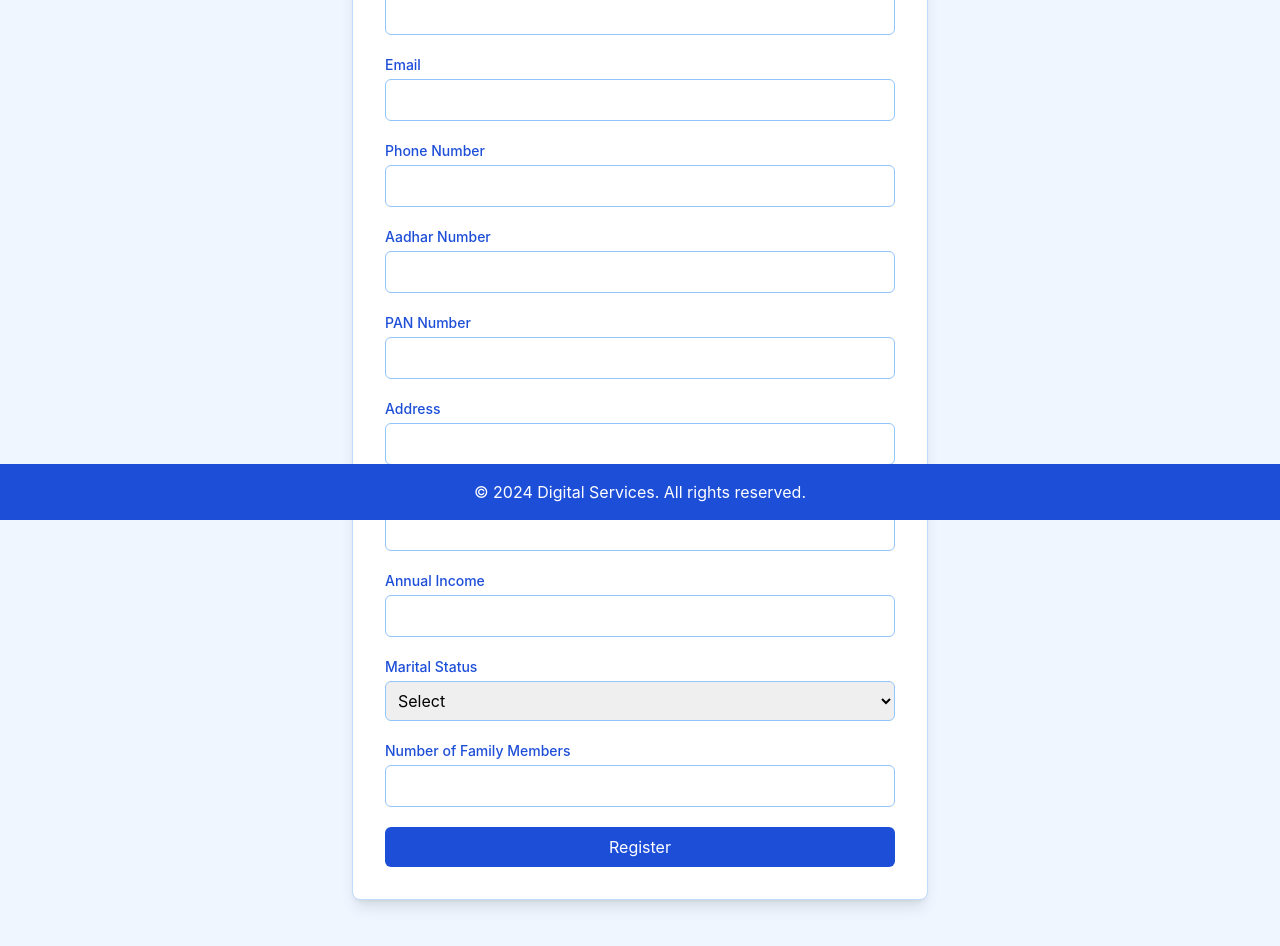
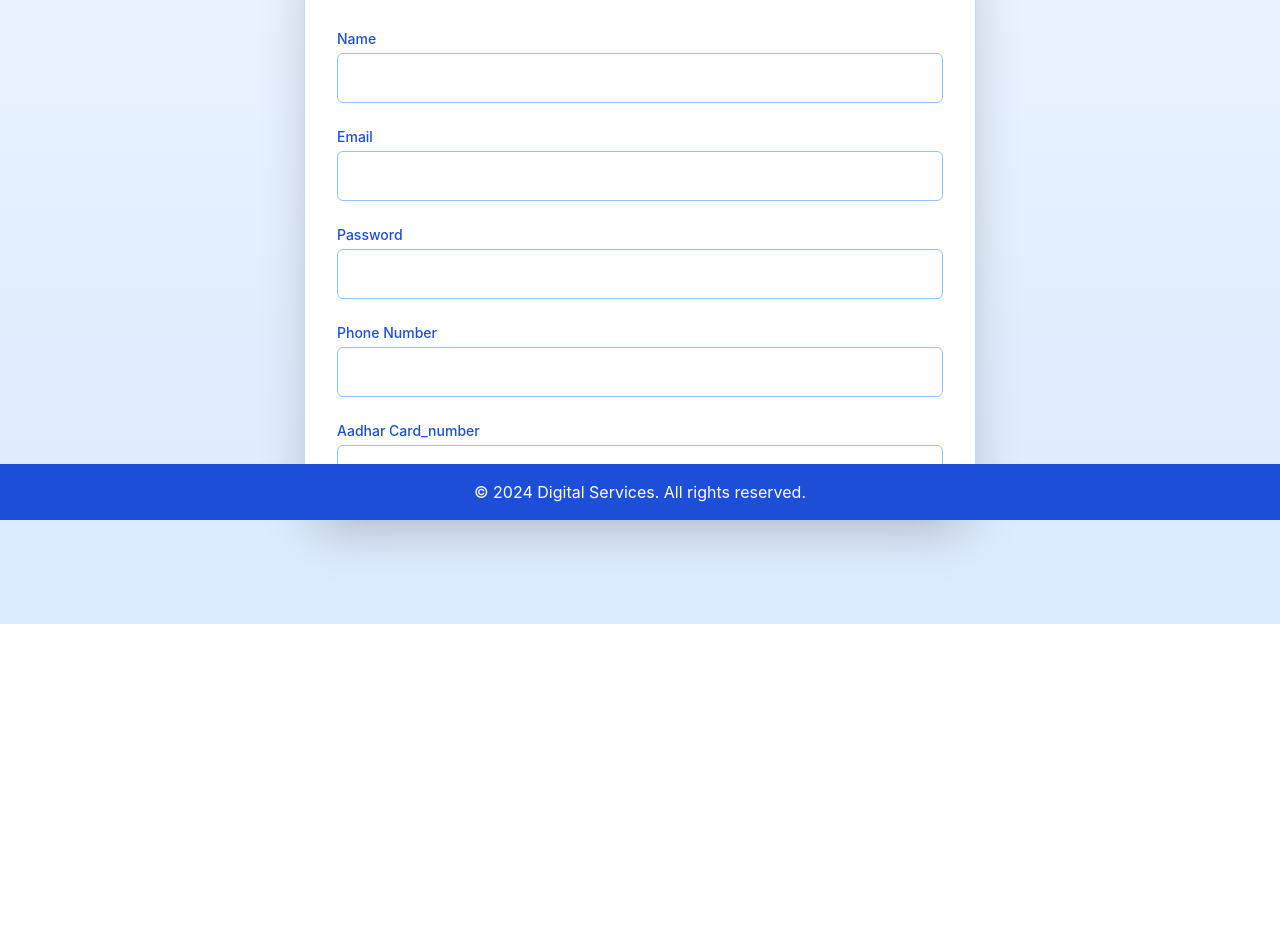
Before and after one commit to transmogrify76/DigitalServices, a React (Create React App) app in the folder digital-services/: page /signup in a window 1280 px wide. Shown: the part 280-1226 px from the top of the page. After the commit the page ends 904 px from the top, so only its background shows below. Built offline with nearby package versions, Linux system fonts and the light colour scheme.

Commit message:
login & Signup

```diff
--- a/digital-services/src/App.js
+++ b/digital-services/src/App.js
@@ -2,6 +2,7 @@ import React from 'react';
 import { BrowserRouter as Router, Route, Routes } from 'react-router-dom';
 import HomePage from './pages/HomePage';
 import SignUp from './pages/SignUp';
+import Login from './pages/Login';
 
 const App = () => {
   return (
@@ -10,6 +11,7 @@ const App = () => {
         <Route path="/" element={<HomePage />} />
         <Route path="/home" element={< HomePage/>} />
         <Route path="/signup" element={< SignUp/>} />
+        <Route path="/login" element={< Login/>} />
       </Routes>
     </Router>
   );
--- /dev/null
+++ b/digital-services/src/pages/Login.jsx
@@ -0,0 +1,102 @@
+import React, { useState } from "react";
+import Navbar from '../components/Navbar';
+import Footer from '../components/Footer';
+
+const Login = () => {
+  const [formData, setFormData] = useState({
+    email: "",
+    password: "",
+  });
+
+  const handleChange = (e) => {
+    const { name, value } = e.target;
+    setFormData({
+      ...formData,
+      [name]: value,
+    });
+  };
+
+  const handleSubmit = async (e) => {
+    e.preventDefault();
+
+    console.log("API Endpoint:", process.env.REACT_APP_API_ENDPOINT);
+    console.log("API Key:", process.env.REACT_APP_API_KEY);
+
+    try {
+      const apiUrl = `${process.env.REACT_APP_API_ENDPOINT}/users/login`;
+      const response = await fetch(apiUrl, {
+        method: "POST",
+        headers: {
+          "Content-Type": "application/json",
+          "API-Key": process.env.REACT_APP_API_KEY,
+        },
+        body: JSON.stringify(formData),
+      });
+
+      if (response.ok) {
+        const result = await response.json();
+        console.log("Login successful:", result);
+      } else {
+        const errorData = await response.json();
+        console.error("Login error:", errorData.message);
+      }
+    } catch (error) {
+      console.error("Network error:", error);
+    }
+  };
+
+  return (
+    <div className="bg-gradient-to-r from-blue-100 via-blue-300 to-blue-500 min-h-screen flex flex-col">
+      <Navbar />
+      <section className="container mx-auto py-12 px-6 flex-grow flex flex-col items-center justify-center">
+        <div className="w-full max-w-lg bg-white rounded-xl shadow-xl p-8 sm:p-12 space-y-6">
+          <h2 className="text-3xl font-bold text-center text-blue-800 mb-6">Welcome Back!</h2>
+          <p className="text-center text-blue-600 mb-6">Please login to access your account</p>
+          <form onSubmit={handleSubmit} className="space-y-6">
+            <div className="flex flex-col">
+              <label className="block text-sm font-medium text-blue-700 mb-1">Email</label>
+              <input
+                type="email"
+                name="email"
+                value={formData.email}
+                onChange={handleChange}
+                className="w-full p-3 border border-blue-300 rounded-md focus:outline-none focus:ring-2 focus:ring-blue-500 focus:border-transparent"
+                required
+                placeholder="Enter your email"
+              />
+            </div>
+            <div className="flex flex-col">
+              <label className="block text-sm font-medium text-blue-700 mb-1">Password</label>
+              <input
+                type="password"
+                name="password"
+                value={formData.password}
+                onChange={handleChange}
+                className="w-full p-3 border border-blue-300 rounded-md focus:outline-none focus:ring-2 focus:ring-blue-500 focus:border-transparent"
+                required
+                placeholder="Enter your password"
+              />
+            </div>
+            <button
+              type="submit"
+              className="w-full bg-blue-700 text-white py-3 rounded-md hover:bg-blue-800 focus:outline-none focus:ring-4 focus:ring-blue-300"
+            >
+              Login
+            </button>
+            <div className="flex justify-between items-center text-sm text-blue-700">
+              <div>
+                <a href="/forgetpass" className="hover:underline">Forgot Password?</a>
+              </div>
+              <div>
+                <a href="/signup" className="hover:underline">Create an Account</a>
+              </div>
+            </div>
+          </form>
+        </div>
+      </section>
+      <Footer />
+    </div>
+  );
+};
+
+export default Login;
--- a/digital-services/src/pages/SignUp.jsx
+++ b/digital-services/src/pages/SignUp.jsx
@@ -1,20 +1,20 @@
 import React, { useState } from "react";
 import Navbar from '../components/Navbar';
 import Footer from '../components/Footer';
-
 
 const SignUp = () => {
   const [formData, setFormData] = useState({
     name: "",
     email: "",
-    phoneNumber: "",
-    aadharNumber: "",
-    panNumber: "",
+    password: "",
+    phone_number: "",
+    aadhar_card_number: "",
+    pan: "",
     address: "",
+    pin_code: "",
     occupation: "",
-    annualIncome: "",
-    maritalStatus: "",
-    familyMembers: "",
+    annual_income_bar: "",
+    martial_status: "",
   });
 
   const handleChange = (e) => {
@@ -25,152 +25,96 @@ const SignUp = () => {
     });
   };
 
-  const handleSubmit = (e) => {
+  const handleSubmit = async (e) => {
     e.preventDefault();
-    console.log("Form submitted", formData);
+
+    // Log API endpoint and API key to confirm values are correctly loaded
+    console.log("API Endpoint:", process.env.REACT_APP_API_ENDPOINT);
+    console.log("API Key:", process.env.REACT_APP_API_KEY);
+
+    try {
+      const apiUrl = `${process.env.REACT_APP_API_ENDPOINT}/users/signup`;
+      const response = await fetch(apiUrl, {
+        method: "POST",
+        headers: {
+          "Content-Type": "application/json",
+          "API-Key": process.env.REACT_APP_API_KEY,
+        },
+        body: JSON.stringify(formData),
+      });
+
+      if (response.ok) {
+        const result = await response.json();
+        console.log("Form submitted successfully", result);
+      } else {
+        const errorData = await response.json();
+        console.error("Submission error:", errorData.message);
+      }
+    } catch (error) {
+      console.error("Network error:", error);
+    }
   };
 
   return (
-    <div className="bg-blue-50 min-h-screen">
+    <div className="bg-gradient-to-t from-blue-100 to-blue-50 min-h-screen">
       <Navbar />
-      <section className="container mx-auto py-16 px-4">
-        <div className="w-full max-w-xl p-8 bg-white rounded-lg shadow-lg border border-blue-200 mx-auto">
-          <h2 className="text-2xl font-semibold text-center text-blue-800 mb-6">Register for Digital Services</h2>
-          <form onSubmit={handleSubmit} className="space-y-5">
-            <div>
-              <label className="block text-sm font-medium text-blue-700">Name</label>
+      <section className="container mx-auto py-28 px-10">
+        <div className="w-full max-w-2xl p-8 bg-white rounded-lg shadow-2xl border border-blue-200 mx-auto transform transition-all duration-500 hover:scale-105 overflow-hidden">
+          <h2 className="text-3xl font-semibold text-center text-blue-800 mb-8">Create Your Account</h2>
+          <div className="overflow-y-auto max-h-[450px]">
+            <form onSubmit={handleSubmit} className="space-y-6">
+              {["name", "email", "password", "phone_number", "aadhar_card_number", "pan", "address", "pin_code", "occupation"].map((field) => (
+                <div key={field}>
+                  <label className="block text-sm font-medium text-blue-700 capitalize">{field.replace('_', ' ')}</label>
                   <input
-                type="text"
-                name="name"
-                value={formData.name}
+                    type={field === "password" ? "password" : "text"}
+                    name={field}
+                    value={formData[field]}
                     onChange={handleChange}
-                className="w-full mt-1 p-2 border border-blue-300 rounded-md focus:border-blue-500 focus:ring focus:ring-blue-200 focus:ring-opacity-50"
+                    className="w-full mt-1 p-3 border border-blue-300 rounded-md focus:border-blue-500 focus:ring focus:ring-blue-200 focus:ring-opacity-50"
                     required
                   />
                 </div>
-
-            <div>
-              <label className="block text-sm font-medium text-blue-700">Email</label>
-              <input
-                type="email"
-                name="email"
-                value={formData.email}
-                onChange={handleChange}
-                className="w-full mt-1 p-2 border border-blue-300 rounded-md focus:border-blue-500 focus:ring focus:ring-blue-200 focus:ring-opacity-50"
-                required
-              />
-            </div>
-
-            <div>
-              <label className="block text-sm font-medium text-blue-700">Phone Number</label>
-              <input
-                type="tel"
-                name="phoneNumber"
-                value={formData.phoneNumber}
-                onChange={handleChange}
-                className="w-full mt-1 p-2 border border-blue-300 rounded-md focus:border-blue-500 focus:ring focus:ring-blue-200 focus:ring-opacity-50"
-                required
-              />
-            </div>
-
-            <div>
-              <label className="block text-sm font-medium text-blue-700">Aadhar Number</label>
-              <input
-                type="text"
-                name="aadharNumber"
-                value={formData.aadharNumber}
-                onChange={handleChange}
-                className="w-full mt-1 p-2 border border-blue-300 rounded-md focus:border-blue-500 focus:ring focus:ring-blue-200 focus:ring-opacity-50"
-                required
-              />
-            </div>
-
-            <div>
-              <label className="block text-sm font-medium text-blue-700">PAN Number</label>
-              <input
-                type="text"
-                name="panNumber"
-                value={formData.panNumber}
-                onChange={handleChange}
-                className="w-full mt-1 p-2 border border-blue-300 rounded-md focus:border-blue-500 focus:ring focus:ring-blue-200 focus:ring-opacity-50"
-                required
-              />
-            </div>
-
-            <div>
-              <label className="block text-sm font-medium text-blue-700">Address</label>
-              <input
-                type="text"
-                name="address"
-                value={formData.address}
-                onChange={handleChange}
-                className="w-full mt-1 p-2 border border-blue-300 rounded-md focus:border-blue-500 focus:ring focus:ring-blue-200 focus:ring-opacity-50"
-                required
-              />
-            </div>
-
-            <div>
-              <label className="block text-sm font-medium text-blue-700">Occupation</label>
-              <input
-                type="text"
-                name="occupation"
-                value={formData.occupation}
-                onChange={handleChange}
-                className="w-full mt-1 p-2 border border-blue-300 rounded-md focus:border-blue-500 focus:ring focus:ring-blue-200 focus:ring-opacity-50"
-                required
-              />
-            </div>
-
+              ))}
               <div>
                 <label className="block text-sm font-medium text-blue-700">Annual Income</label>
                 <input
                   type="number"
-                name="annualIncome"
-                value={formData.annualIncome}
+                  name="annual_income_bar"
+                  value={formData.annual_income_bar}
                   onChange={handleChange}
-                className="w-full mt-1 p-2 border border-blue-300 rounded-md focus:border-blue-500 focus:ring focus:ring-blue-200 focus:ring-opacity-50"
+                  className="w-full mt-1 p-3 border border-blue-300 rounded-md focus:border-blue-500 focus:ring focus:ring-blue-200 focus:ring-opacity-50"
                   required
                 />
               </div>
-
               <div>
                 <label className="block text-sm font-medium text-blue-700">Marital Status</label>
                 <select
-                name="maritalStatus"
-                value={formData.maritalStatus}
+                  name="martial_status"
+                  value={formData.martial_status}
                   onChange={handleChange}
-                className="w-full mt-1 p-2 border border-blue-300 rounded-md focus:border-blue-500 focus:ring focus:ring-blue-200 focus:ring-opacity-50"
+                  className="w-full mt-1 p-3 border border-blue-300 rounded-md focus:border-blue-500 focus:ring focus:ring-blue-200 focus:ring-opacity-50"
                   required
                 >
                   <option value="">Select</option>
-                <option value="single">Single</option>
-                <option value="married">Married</option>
+                  <option value="Unmarried">Unmarried</option>
+                  <option value="Married">Married</option>
+                  <option value="Divorced">Divorced</option>
+                  <option value="Judicially Separated">Judicially Separated</option>
+                  <option value="Widowed">Widowed</option>
                 </select>
               </div>
-
-            <div>
-              <label className="block text-sm font-medium text-blue-700">Number of Family Members</label>
-              <input
-                type="number"
-                name="familyMembers"
-                value={formData.familyMembers}
-                onChange={handleChange}
-                className="w-full mt-1 p-2 border border-blue-300 rounded-md focus:border-blue-500 focus:ring focus:ring-blue-200 focus:ring-opacity-50"
-                required
-              />
-            </div>
-
               <button
                 type="submit"
-              className="w-full bg-blue-700 text-white py-2 rounded-md hover:bg-blue-800 focus:outline-none"
+                className="w-full bg-blue-700 text-white py-3 rounded-md hover:bg-blue-800 focus:outline-none focus:ring-4 focus:ring-blue-300 transition-all duration-300"
               >
-              Register
+                Register Now
               </button>
             </form>
           </div>
+        </div>
       </section>
 
-      {/* Footer Section */}
       <Footer />
     </div>
   );
```
Also changed, not shown: 1 other file (tests, documents, lock files or other folders). Lines whose indentation alone changed are shown as unchanged.
